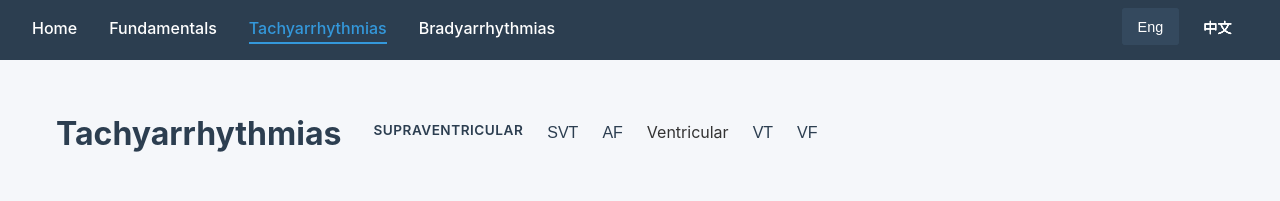
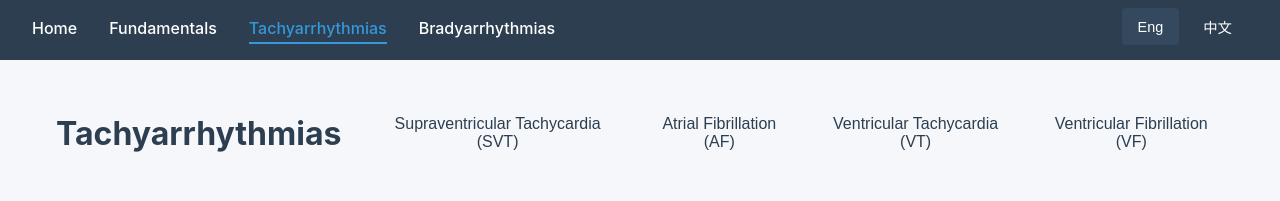
Before and after one commit to Evelyn68961/arrhythmia-guide, a React (Vite) app: page /tachyarrhythmias in a window 1280 px wide. Shown: the top 201 px of the page. Built offline with nearby package versions, Linux system fonts and the light colour scheme; the HTML template or start-up script is replaced by a standard one.

Commit message:
Merge language setting in Tachy & Build AF webpage

```diff
--- a/src/pages/AF.jsx
+++ b/src/pages/AF.jsx
@@ -4,8 +4,7 @@ import introImg from '../assets/images/AF-intro.png'
 import classImg from '../assets/images/AF-clinc-class.png'
 import treatImg from '../assets/images/AF-treat.png'
 
-export default function AF() {
-  const [lang, setLang] = useState('en')
+export default function AF({ lang }) {
   const [activeTab, setActiveTab] = useState(0)
   const [careTab, setCareTab] = useState(0)
 
@@ -24,21 +23,6 @@ export default function AF() {
 
   return (
         <div className="content">
-          {/* Language Toggle */}
-          <div className="lang-toggle">
-            <button
-              className={lang === 'en' ? 'active' : ''}
-              onClick={() => setLang('en')}
-            >
-              Eng
-            </button>
-            <button
-              className={lang === 'zh' ? 'active' : ''}
-              onClick={() => setLang('zh')}
-            >
-              中文
-            </button>
-          </div>
 
           {/* Title */}
           <h2>{data.topic[lang]}</h2>
@@ -328,6 +312,29 @@ export default function AF() {
                   </div>
                 )}
 
+                {careTab === 3 && (
+                  <div>
+                    <h4>{data.monitoring.evaluation[lang]}</h4>
+                    <p>{data.monitoring.evaluation.timeline[lang]}</p>
+                    <h5>{data.monitoring.evaluation.assessment_items[lang]}</h5>
+                    <ul>
+                      {data.monitoring.evaluation.assessment_items.items.map((item, index) => (
+                        <li key={index}>
+                          {item[lang]}
+                        </li>
+                      ))}
+                    </ul>
+                    <h4>{data.monitoring.key_principles[lang]}</h4>
+                    <ul>
+                      {data.monitoring.key_principles.items.map((item, index) => (
+                        <li key={index}>
+                          {item[lang]}
+                        </li>
+                      ))}
+                    </ul>
+                  </div>
+
+                )}
               </div>
 
 
--- a/src/pages/SVT.jsx
+++ b/src/pages/SVT.jsx
@@ -5,8 +5,7 @@ import ecgImg from '../assets/images/SVT-ecg-path.png'
 import treatImg from '../assets/images/SVT-treatment.png'
 import preventImg from '../assets/images/SVT-prevention.png'
 
-export default function SVT() {
-  const [lang, setLang] = useState('en')
+export default function SVT({ lang }) {
   const [activeTab, setActiveTab] = useState(0)
 
   const tabs = [
@@ -18,21 +17,6 @@ export default function SVT() {
 
   return (
         <div className="content">
-          {/* Language Toggle */}
-          <div className="lang-toggle">
-            <button
-              className={lang === 'en' ? 'active' : ''}
-              onClick={() => setLang('en')}
-            >
-              Eng
-            </button>
-            <button
-              className={lang === 'zh' ? 'active' : ''}
-              onClick={() => setLang('zh')}
-            >
-              中文
-            </button>
-          </div>
 
           {/* Title */}
           <h2>{data.topic[lang]}</h2>
--- a/src/pages/Tachy.jsx
+++ b/src/pages/Tachy.jsx
@@ -1,4 +1,4 @@
-import { useEffect } from 'react'
+import { useState, useEffect } from 'react'
 import { useLocation } from 'react-router-dom'
 import SVT from './SVT'
 import AF from './AF'
@@ -7,6 +7,7 @@ import VF from './VF'
 
 export default function Tachy() {
   const location = useLocation()
+  const [lang, setLang] = useState('en')
 
   // Scroll to section when hash exists on page load
   useEffect(() => {
@@ -29,35 +30,54 @@ export default function Tachy() {
   return (
     <div>
       <div className="section-header">
-        <h1>Tachyarrhythmias</h1>
+        <h1>{lang === 'en' ? 'Tachyarrhythmias' : '快速心律不整'}</h1>
+
+        {/* Single language toggle */}
+        <div className="lang-toggle">
+          <button
+            className={lang === 'en' ? 'active' : ''}
+            onClick={() => setLang('en')}
+          >
+            Eng
+          </button>
+          <button
+            className={lang === 'zh' ? 'active' : ''}
+            onClick={() => setLang('zh')}
+          >
+            中文
+          </button>
+        </div>
+
         <nav className="section-nav">
-          <span className="nav-label">Supraventricular</span>
-          <button onClick={() => scrollToSection('svt')}>SVT</button>
-          <button onClick={() => scrollToSection('af')}>AF</button>
-          <span className="section-label">Ventricular</span>
-          <button onClick={() => scrollToSection('vt')}>VT</button>
-          <button onClick={() => scrollToSection('vf')}>VF</button>
+          <button onClick={() => scrollToSection('svt')}>
+            {lang === 'en' ? 'Supraventricular Tachycardia (SVT)' : '上心室心搏過速'}
+          </button>
+          <button onClick={() => scrollToSection('af')}>
+            {lang === 'en' ? 'Atrial Fibrillation (AF)' : '心房顫動'}
+          </button>
+          <button onClick={() => scrollToSection('vt')}>
+            {lang === 'en' ? 'Ventricular Tachycardia (VT)' : '心室心搏過速'}
+          </button>
+          <button onClick={() => scrollToSection('vf')}>
+            {lang === 'en' ? 'Ventricular Fibrillation (VF)' : '心室顫動'}
+          </button>
         </nav>
       </div>
 
-      {/* SVT Section */}
       <section id="svt" className="section-wrapper">
-        <SVT />
+        <SVT lang={lang} />
       </section>
 
-      {/* AF Section */}
       <section id="af" className="section-wrapper">
-        <AF />
+        <AF lang={lang} />
       </section>
 
-      {/* VT Section */}
       <section id="vt" className="section-wrapper">
-        <VT />
+        <VT lang={lang} />
       </section>
 
-      {/* VF Section */}
       <section id="vf" className="section-wrapper">
-        <VF />
+        <VF lang={lang} />
       </section>
     </div>
   )
--- a/src/pages/VF.jsx
+++ b/src/pages/VF.jsx
@@ -4,8 +4,7 @@ import introImg from '../assets/images/VF-intro.png'
 import treatImg from '../assets/images/VF-management.png'
 import preventImg from '../assets/images/VF-prevention.png'
 
-export default function VF() {
-  const [lang, setLang] = useState('en')
+export default function VF({ lang }) {
   const [activeTab, setActiveTab] = useState(0)
 
   const tabs = [
@@ -17,21 +16,6 @@ export default function VF() {
 
   return (
     <div className="content">
-      {/* Language Toggle */}
-      <div className="lang-toggle">
-        <button
-          className={lang === 'en' ? 'active' : ''}
-          onClick={() => setLang('en')}
-        >
-          Eng
-        </button>
-        <button
-          className={lang === 'zh' ? 'active' : ''}
-          onClick={() => setLang('zh')}
-        >
-          中文
-        </button>
-      </div>
 
       {/* Title */}
       <h2>{data.topic[lang]}</h2>
--- a/src/pages/VT.jsx
+++ b/src/pages/VT.jsx
@@ -4,8 +4,7 @@ import introImg from '../assets/images/VT-intro.png'
 import treatImg from '../assets/images/VT-acute-treatment.png'
 import preventImg from '../assets/images/VT-longterm-prevention.png'
 
-export default function VT() {
-  const [lang, setLang] = useState('en')
+export default function VT({ lang }) {
   const [activeTab, setActiveTab] = useState(0)
 
   const tabs = [
@@ -18,21 +17,6 @@ export default function VT() {
 
   return (
     <div className="content">
-      {/* Language Toggle */}
-      <div className="lang-toggle">
-        <button
-          className={lang === 'en' ? 'active' : ''}
-          onClick={() => setLang('en')}
-        >
-          Eng
-        </button>
-        <button
-          className={lang === 'zh' ? 'active' : ''}
-          onClick={() => setLang('zh')}
-        >
-          中文
-        </button>
-      </div>
 
       {/* Title */}
       <h2>{data.topic[lang]}</h2>
```
